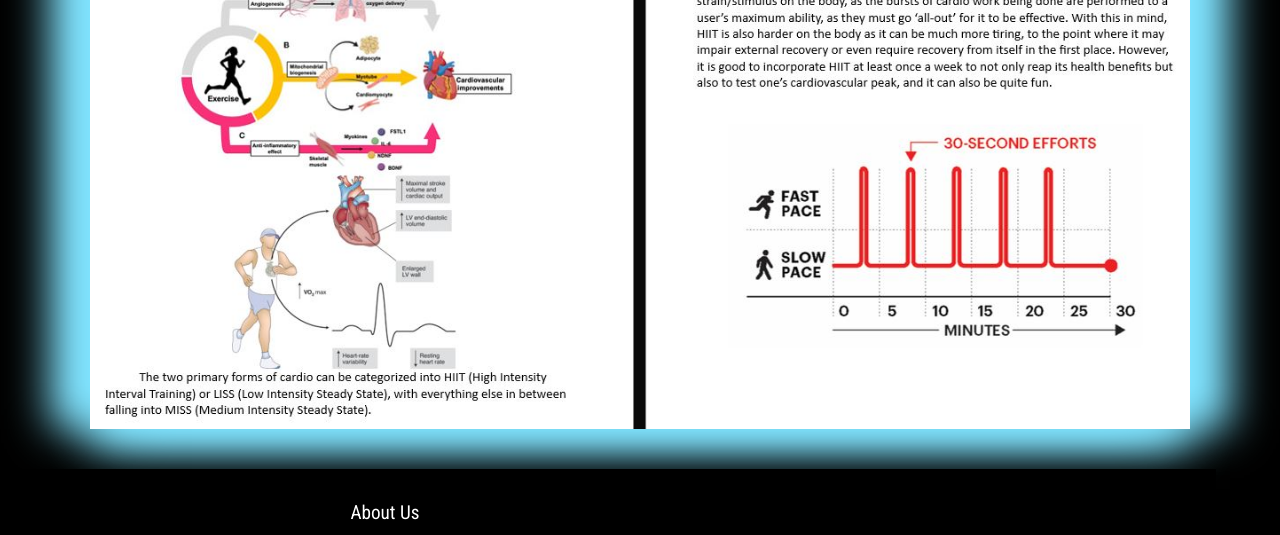
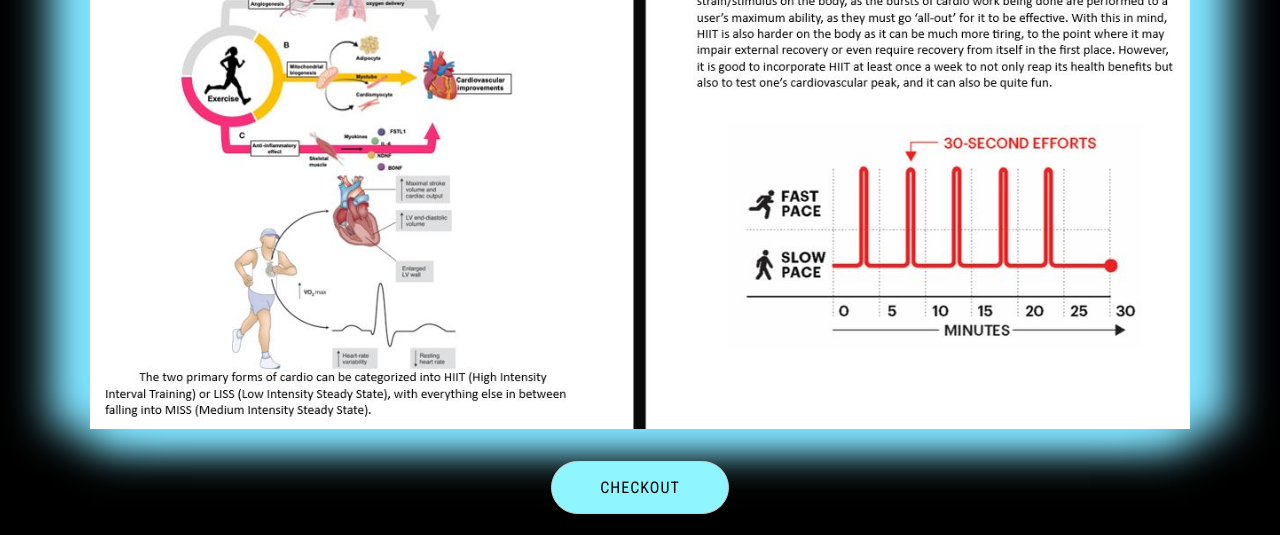
Before and after one commit to alexeum123/xelamuelifetest, a plain HTML site: page Training/Trainingmore/Trainingmore.html in a window 1280 px wide. Shown: the part 10236-10771 px from the top of the page. Drawn offline with nearby package versions, Linux system fonts and the light colour scheme.

Commit message:
new checkout

```diff
--- a/Training/Trainingmore/Trainingmore.html
+++ b/Training/Trainingmore/Trainingmore.html
@@ -203,6 +203,13 @@
 
   </main>
 
+  <div style = "text-align: center;">
+    <a href="https://buy.stripe.com/dR68Ar0Qr8bGeWc5kn"class="btn" id="slide" >
+      Checkout
+    </a>
+  </div>
+
+
 
   <footer>
 
```
